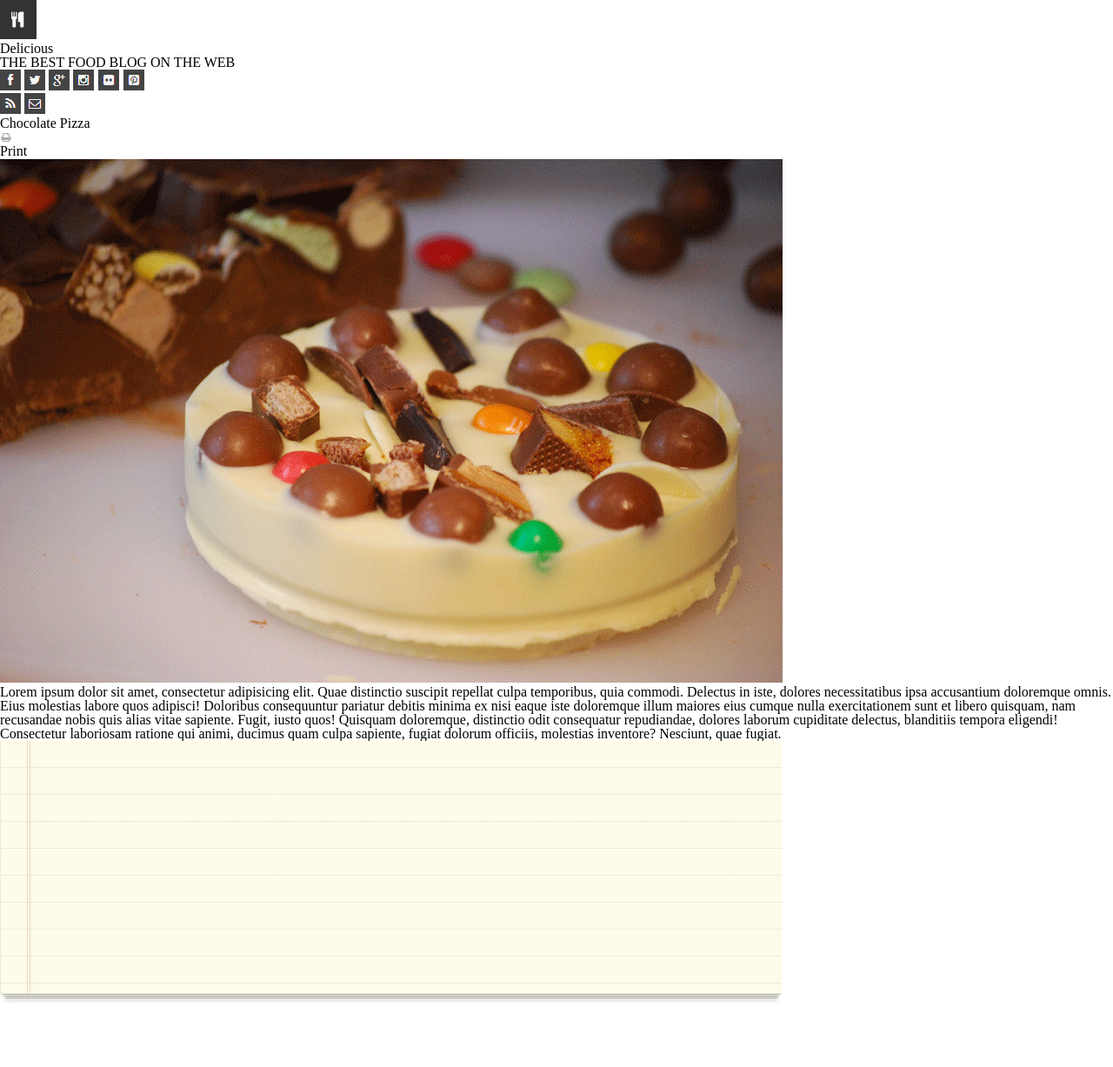
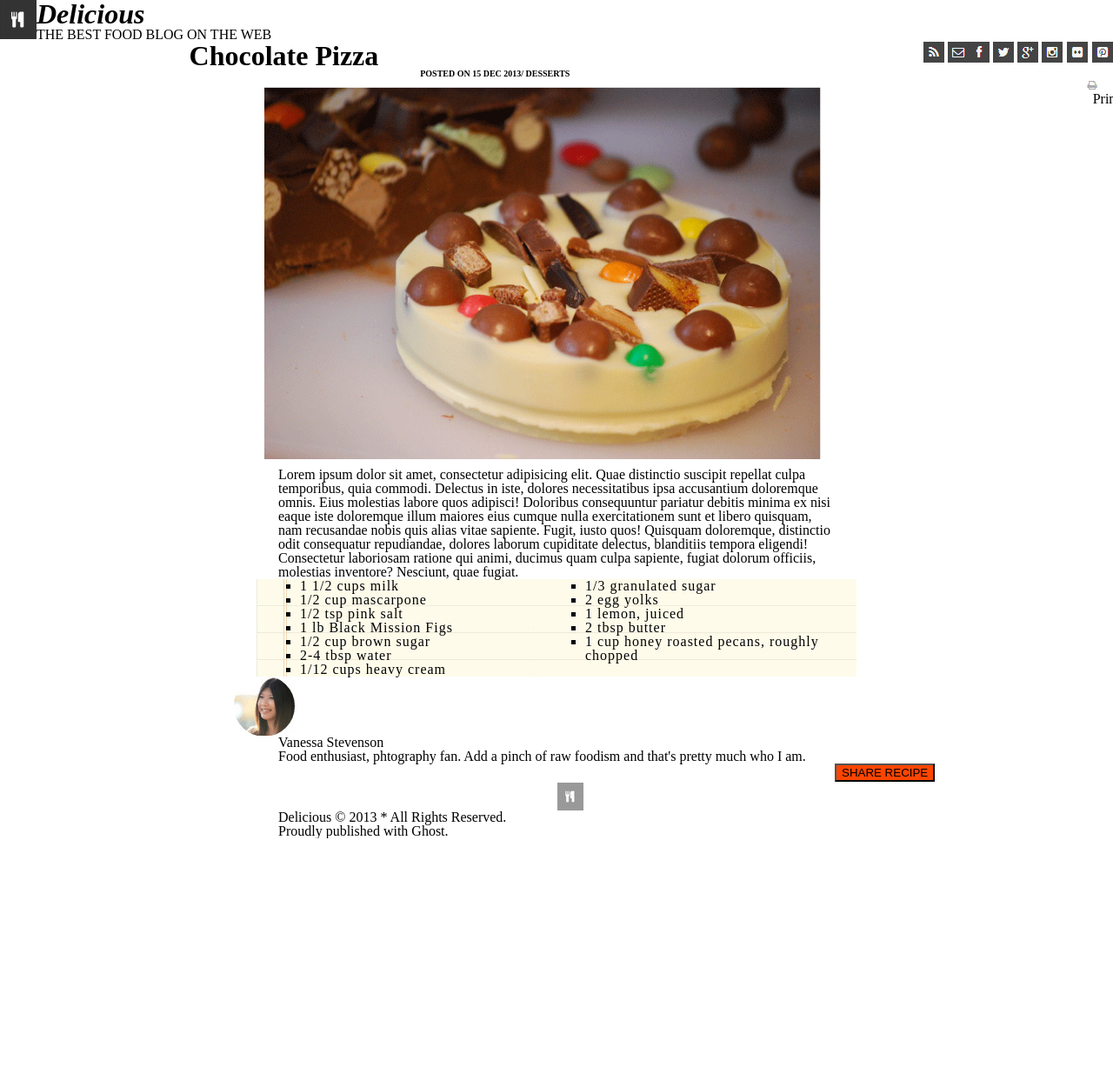
Before and after one commit to snur206/chocolate-pizza, a plain HTML site: page index.html in a window 1280 px wide. Shown: the whole page at 87% size. After the commit the page ends 964 px from the top, so only its background shows below. Drawn offline with Linux system fonts and the light colour scheme.

Commit message:
Navigator:Sharmarke Driver:John

```diff
--- a/index.html
+++ b/index.html
@@ -10,12 +10,12 @@
 </head>
 <body>
     <header>
-        <div>
+        <div id="header-left">
             <img src="img/logo.png" alt="Logo">
             <h2>Delicious</h2>
             <p>THE BEST FOOD BLOG ON THE WEB</p>
         </div>
-        <div>
+        <div id="header-social">
             <img src="img/fb-icon.png" alt="FaceBook logo">
             <img src="img/twit-icon.png" alt="Twitter logo">
             <img src="img/gp-icon.png" alt="Google Plus logo">
@@ -23,31 +23,51 @@
             <img src="img/flic-icon.png" alt="Flic logo">
             <img src="img/pint-icon.png" alt="Pininterst logo">
         </div>
-        <div>
+        <div id="header-right">
             <img src="img/rss-icon.png" alt="Wifi">
             <img src="img/mail-icon.png" alt="Mail">
         </div>
 
     </header>
 <main>
-   <div>
-    <h1>Chocolate Pizza</h1>
+    <div id="Title-text">
+        <h1>Chocolate Pizza</h1>
+        <p>POSTED ON 15 DEC 2013/ DESSERTS</p>
+    </div>
+   <div id="main-top">
     <img src="img/print-icon.png" alt="Print">
     <p>Print</p>
    </div>
-    <img src="img/cpizza.png" alt="logo">
+    <img id="main-pic" src="img/cpizza.png" alt="logo">
     <p>Lorem ipsum dolor sit amet, consectetur adipisicing elit. Quae distinctio suscipit repellat culpa temporibus, quia commodi. Delectus in iste, dolores necessitatibus ipsa accusantium doloremque omnis. Eius molestias labore quos adipisci!
     Doloribus consequuntur pariatur debitis minima ex nisi eaque iste doloremque illum maiores eius cumque nulla exercitationem sunt et libero quisquam, nam recusandae nobis quis alias vitae sapiente. Fugit, iusto quos!
     Quisquam doloremque, distinctio odit consequatur repudiandae, dolores laborum cupiditate delectus, blanditiis tempora eligendi! Consectetur laboriosam ratione qui animi, ducimus quam culpa sapiente, fugiat dolorum officiis, molestias inventore? Nesciunt, quae fugiat.</p>
-    <img src="img/list-bg.png" alt="Notepad">
-    <ul>
-        <li im></li>
-        <li></li>
-        <li></li>
-        <li></li>
-        <li></li>
-        <li></li>
+    <!-- <img id="postcard" src="img/list-bg.png" alt="Notepad"> -->
+    <ul id="ingredients">
+        <li>1 1/2 cups milk</li>
+        <li>1/2 cup mascarpone</li>
+        <li>1/2 tsp pink salt</li>
+        <li>1 lb Black Mission Figs</li>
+        <li>1/2 cup brown sugar</li>
+        <li>2-4 tbsp water</li>
+        <li>1/12 cups heavy cream</li>
+        <li>1/3 granulated sugar</li>
+        <li>2 egg yolks</li>
+        <li>1 lemon, juiced</li>
+        <li>2 tbsp butter</li>
+        <li>1 cup honey roasted pecans, roughly chopped</li>
     </ul>
+    <footer>
+        <img id="profile" src="img/van-pic.png" alt="photo">
+        <p><strong>Vanessa Stevenson</strong></p>
+        <p>Food enthusiast, phtography fan. Add a pinch of raw foodism and that's pretty much who I am.</p>
+        <button id="button" type="share">SHARE RECIPE</button>
+        <img id="small-logo" src="img/small-logo.png"alt="small-logo">
+        <div id="copyright">
+            <p>Delicious &copy; 2013 * All Rights Reserved.</p>
+            <p>Proudly published with Ghost.</p>
+        </div>
+    </footer>
     </main>
 </body>
 </html>
--- a/style.css
+++ b/style.css
@@ -0,0 +1,87 @@
+
+#header-left img {
+  float:left;
+}
+#header-left h2 {
+  font-size:2em;
+  font-style: italic;
+  font-weight:bold;
+}
+
+#header-right {
+  float:right;
+}
+#header-social {
+  display:inline-block;
+  float:right;
+}
+
+#main-top {
+  float:right;
+}
+
+#main-pic{
+  display:block;
+  margin-right:auto;
+  margin-left:auto;
+  width:50%;
+  padding:10px;
+}
+#Title-text{
+  font-size:2em;
+  font-weight:bold;
+  margin-left:17%;
+}
+#Title-text p {
+  font-size:10px;
+}
+
+main p{
+  width:50%;
+  display:block;
+  margin:auto;
+}
+
+
+#ingredients{
+  width:50%;
+  display:block;
+  margin:auto;
+  background-image:url("img/list-bg.png");
+  columns: 100px 2;
+  color:black;
+  list-style:square;
+  letter-spacing: 1px;
+  padding-left:50px;
+}
+
+footer {
+  display:inline-block;
+  width:100%;
+}
+#profile{
+  display:flex;
+  align-items: center;
+  justify-content:center;
+  margin-left:21vw;
+
+}
+
+#button {
+margin-left:75%;
+display:inline-block;
+background-color: orangered;
+}
+
+
+#small-logo {
+  display:flex;
+  align-items:center;
+  justify-content:center;
+  margin-left:50vw;
+}
+#copyright {
+  display:block;
+  margin:auto;
+  vertical-align: middle;
+}
```
